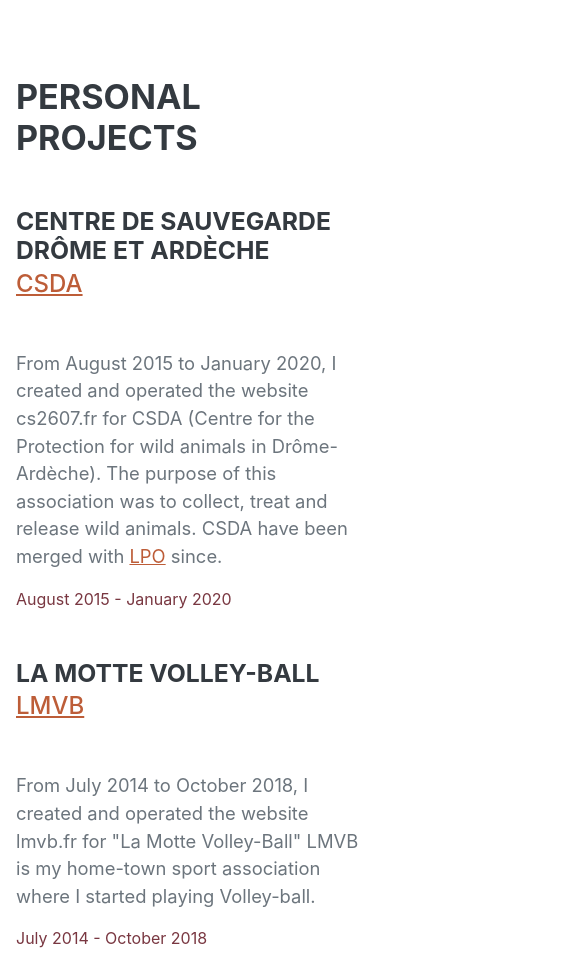
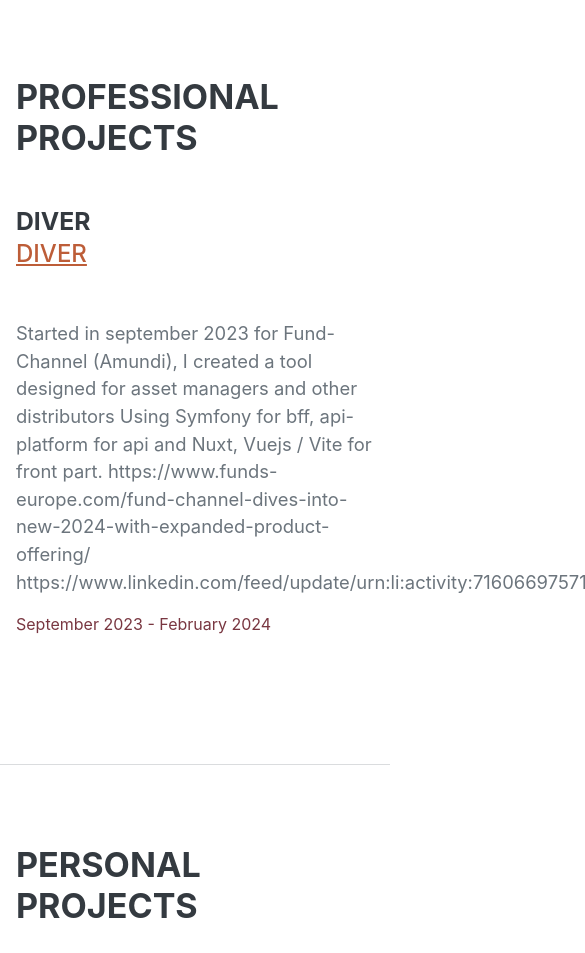
Before and after one commit to reynadan/reynadan.github.io, a plain HTML site: page index.html in a window 390 px wide. Shown: the part 3713-4666 px from the top of the page, 585 px wide, since content can reach past the window. Drawn offline with nearby package versions, Linux system fonts and the light colour scheme; a web font is replaced by a local one.

Commit message:
Add professional project + Diver

```diff
--- a/index.html
+++ b/index.html
@@ -30,6 +30,7 @@
             <li class="nav-item"><a class="nav-link js-scroll-trigger" href="#education">Education</a></li>
             <li class="nav-item"><a class="nav-link js-scroll-trigger" href="#skills">Skills</a></li>
             <li class="nav-item"><a class="nav-link js-scroll-trigger" href="#interests">Interests</a></li>
+            <li class="nav-item"><a class="nav-link js-scroll-trigger" href="#projects">Professional projects</a></li>
             <li class="nav-item"><a class="nav-link js-scroll-trigger" href="#portfolio">Personal projects</a></li>
         </ul>
     </div>
@@ -198,6 +199,27 @@
         </div>
     </section>
     <hr class="m-0"/>
+    <!-- Projects -->
+    <section class="resume-section" id="projects">
+        <div class="resume-section-content">
+            <h2 class="mb-5">Professional projects</h2>
+            <div class="d-flex flex-column flex-md-row justify-content-between mb-5">
+                <div class="flex-grow-1">
+                    <h3 class="mb-0">Diver</h3>
+                    <div class="subheading mb-3"><a href="https://diver.fund-channel.com/trailer-fees/en">DIVER</a></div>
+                    <span class="d-none d-lg-block"><img class="img-fluid"
+                                                         src="assets/img/projects/diver.png" alt="Diver screenshot"/></span>
+                    <p class="lead mt-5">Started in september 2023 for Fund-Channel (Amundi), I created a tool designed for asset managers and other distributors
+                        Using Symfony for bff, api-platform for api and Nuxt, Vuejs / Vite for front part.
+                        https://www.funds-europe.com/fund-channel-dives-into-new-2024-with-expanded-product-offering/
+                        https://www.linkedin.com/feed/update/urn:li:activity:7160669757141057537/
+                    </p>
+                </div>
+                <div class="flex-shrink-0"><span class="text-primary">September 2023 - February 2024</span></div>
+            </div>
+        </div>
+    </section>
+    <hr class="m-0"/>
     <!-- Portfolio-->
     <section class="resume-section" id="portfolio">
         <div class="resume-section-content">
```
